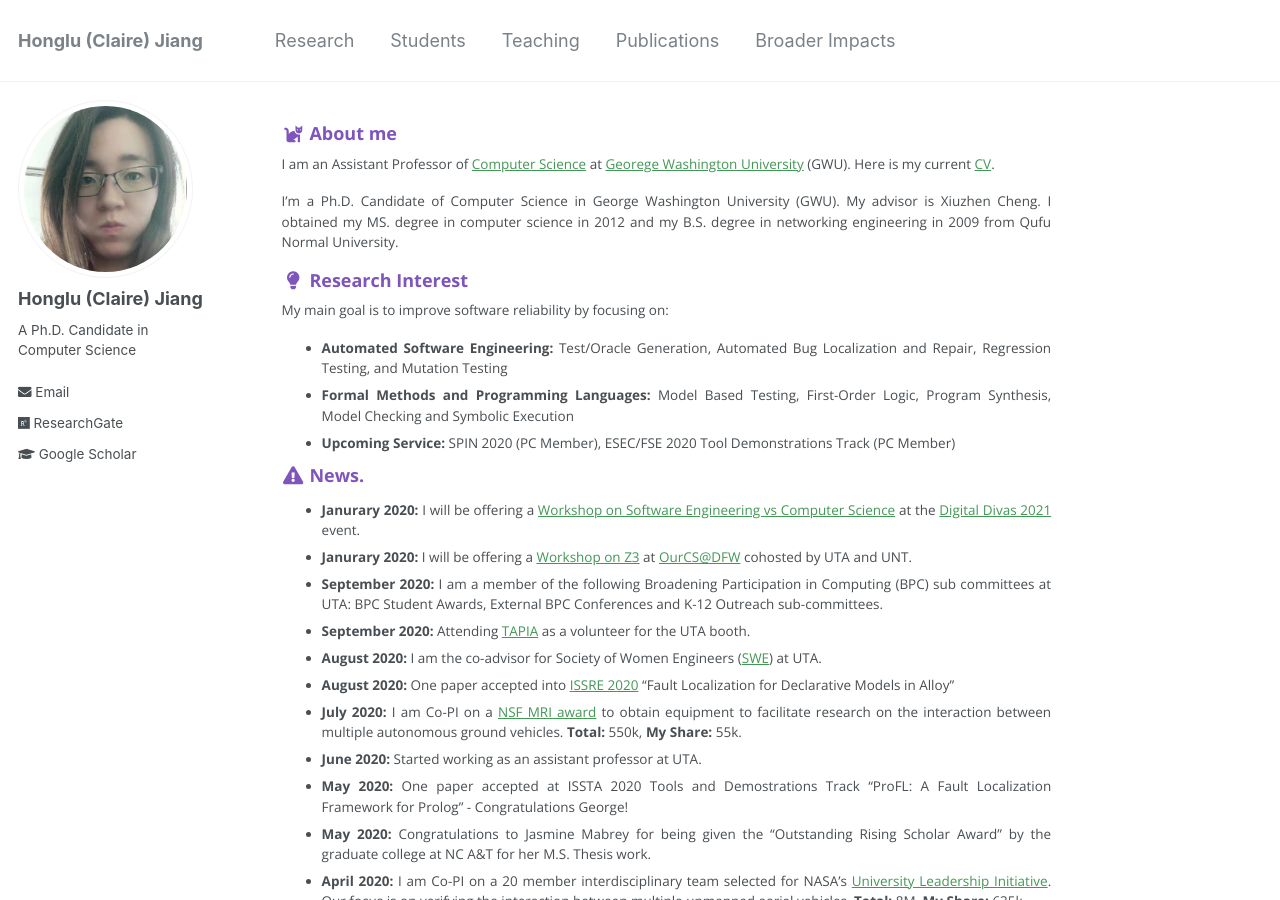
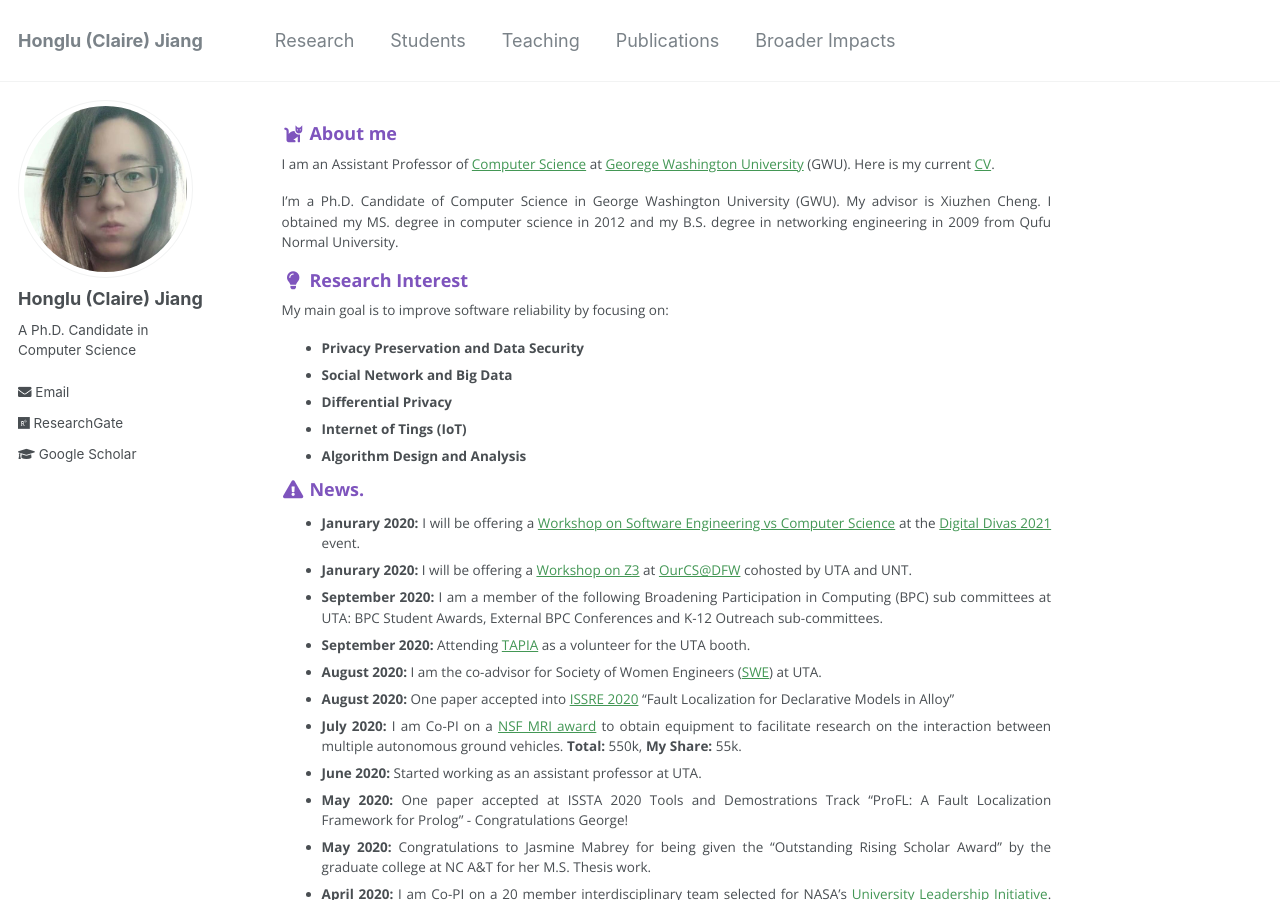
Before and after one commit to hljiang0720/hljiang.github.io, a Jekyll site: the page built from _pages/about.md, in a window 1280 px wide and 900 px high. Built offline with Jekyll 4.4.1, drawn with Linux system fonts in a browser that asks for light colours.

Commit message:
commit md;

```diff
--- a/_pages/about.md
+++ b/_pages/about.md
@@ -15,12 +15,11 @@
 
 ### <i class="fa fa-fw fa-lightbulb" aria-hidden="true"></i> Research Interest
 My main goal is to improve software reliability by focusing on:
-  * **Automated Software Engineering:** Test/Oracle Generation, Automated Bug Localization and Repair, Regression Testing, and
-Mutation Testing
-  * **Formal Methods and Programming Languages:** Model Based Testing, First-Order Logic, Program Synthesis, Model
-Checking and Symbolic Execution
- * **Upcoming Service:** SPIN 2020 (PC Member), ESEC/FSE 2020 Tool Demonstrations Track (PC Member)
-
+  * **Privacy Preservation and Data Security**
+  * **Social Network and Big Data**
+  * **Differential Privacy**
+  * **Internet of Tings (IoT)**
+  * **Algorithm Design and Analysis**
 
 
 ### <i class="fa fa-fw fa-exclamation-triangle" aria-hidden="true"></i> News.
```
